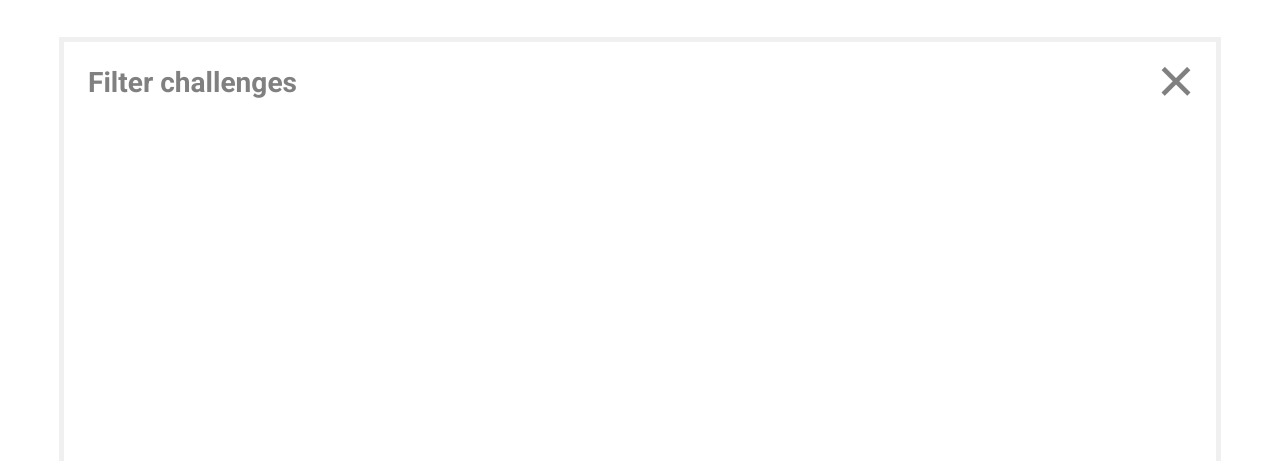
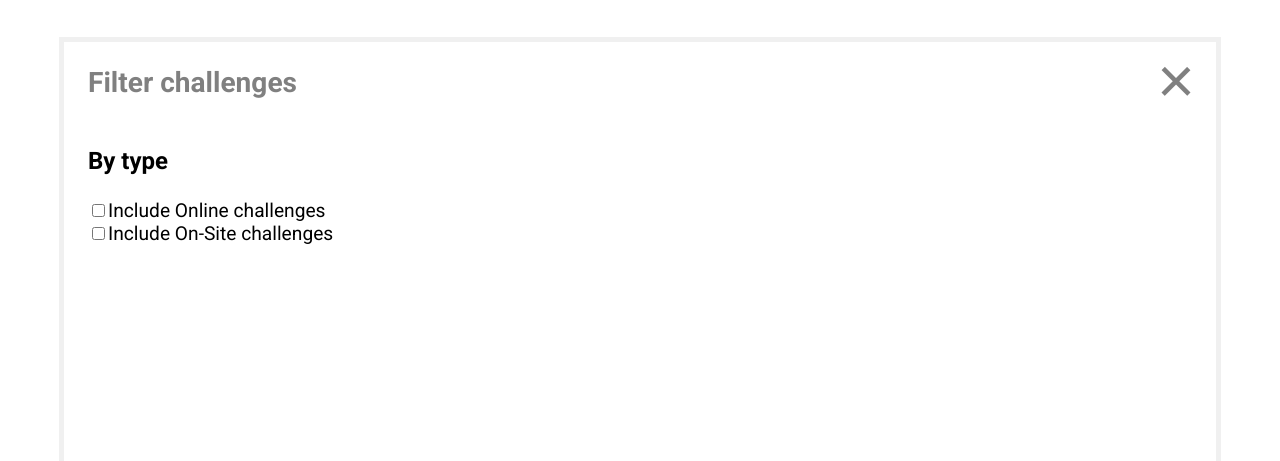
Before and after one commit to liber09/EscapeRoomGroupAssignment, a website: page challenges.html in a window 1280 px wide. Both pictures are taken after a click on the button "Filter challenges". Shown: the part 339-800 px from the top of the page. Drawn offline with Linux system fonts and the light colour scheme.

Commit message:
Added filter by type to filter section

```diff
--- a/challenges.html
+++ b/challenges.html
@@ -29,8 +29,27 @@
       <button class="button secondary" id="filterButton" aria-controls="filterSection" aria-expanded="false">Filter challenges</button>
       <!-- FILTER SECTION -->
       <section class="filter" id="filterSection">
-        <h3>Filter challenges</h3>
-        <button class="filterCloseButton" aria-label="Close filter section">&times</button>
+        <div>
+          <h3>Filter challenges</h3>
+          <div class="filterByType">
+            <h4>By type</h4>
+            <span class="filterChallengeTypes">
+              <label>
+                <input type="checkbox" name="filterOnlineChallenges" value="filterOnlineChallenges">Include Online challenges
+            </span>
+            <span class="filterChallengeTypes">
+              <label>
+                <input type="checkbox" name="filterOnsiteChallenges" value="filterOnlinesiteChallenges">Include On-Site challenges
+              </label>
+            </span>
+          </div>
+        </div>
+        <div>
+
+        </div>
+        <div>
+          <button class="filterCloseButton" aria-label="Close filter section">&times</button>
+        </div>
       </section>
       <!-- CHALLENGE CARDS -->
       <section class="challenges">
--- a/src/sections/filter.scss
+++ b/src/sections/filter.scss
@@ -22,4 +22,22 @@
     cursor: pointer;
   }
 
+  .filterByType{
+    grid-column-start: 1;
+    display:flex;
+    flex-direction: column;
+
+    h4{
+      margin: 1rem;
+    }
+    .filterChallengeTypes{
+      margin: 0;
+      padding: 0;
+      font-size: 0.8rem;
+
+      label{
+        margin: 1rem;
+      }
+    }
+  }
 }
```
Also changed, not shown: static/main.css.
